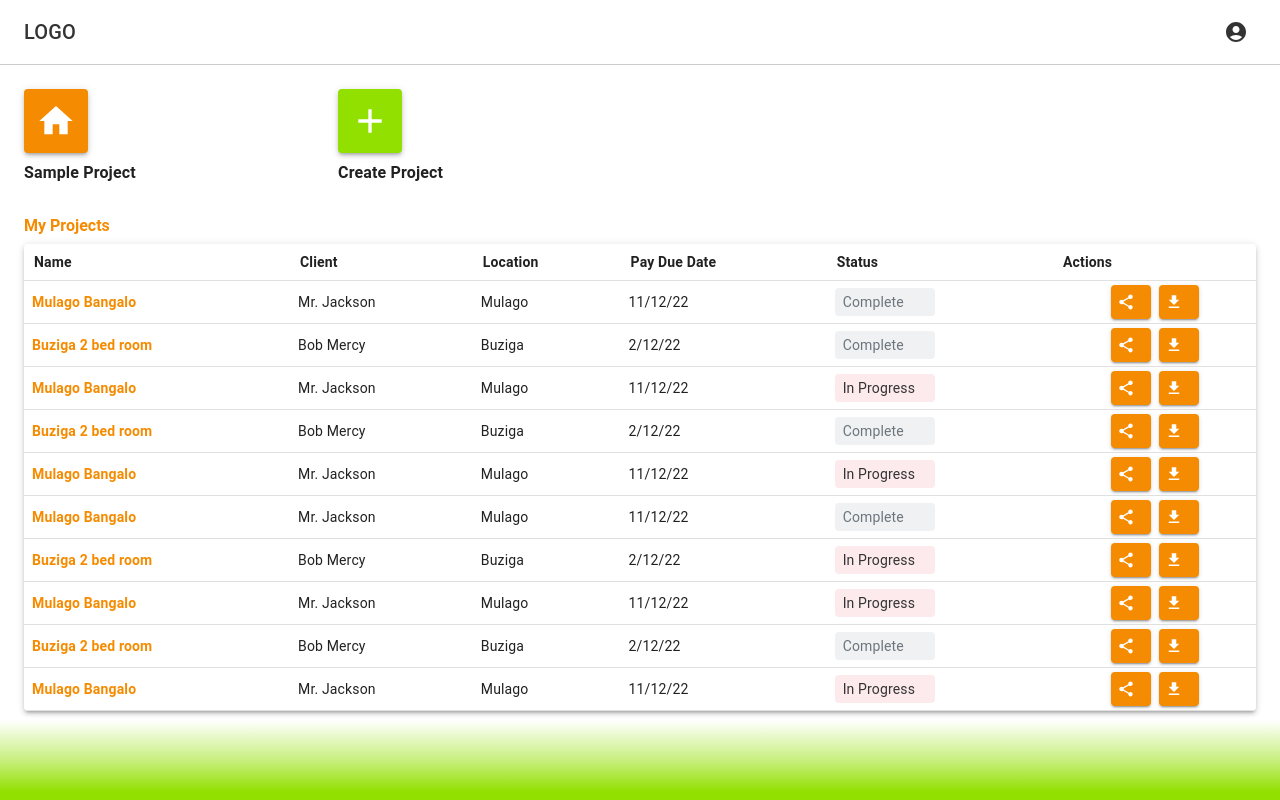
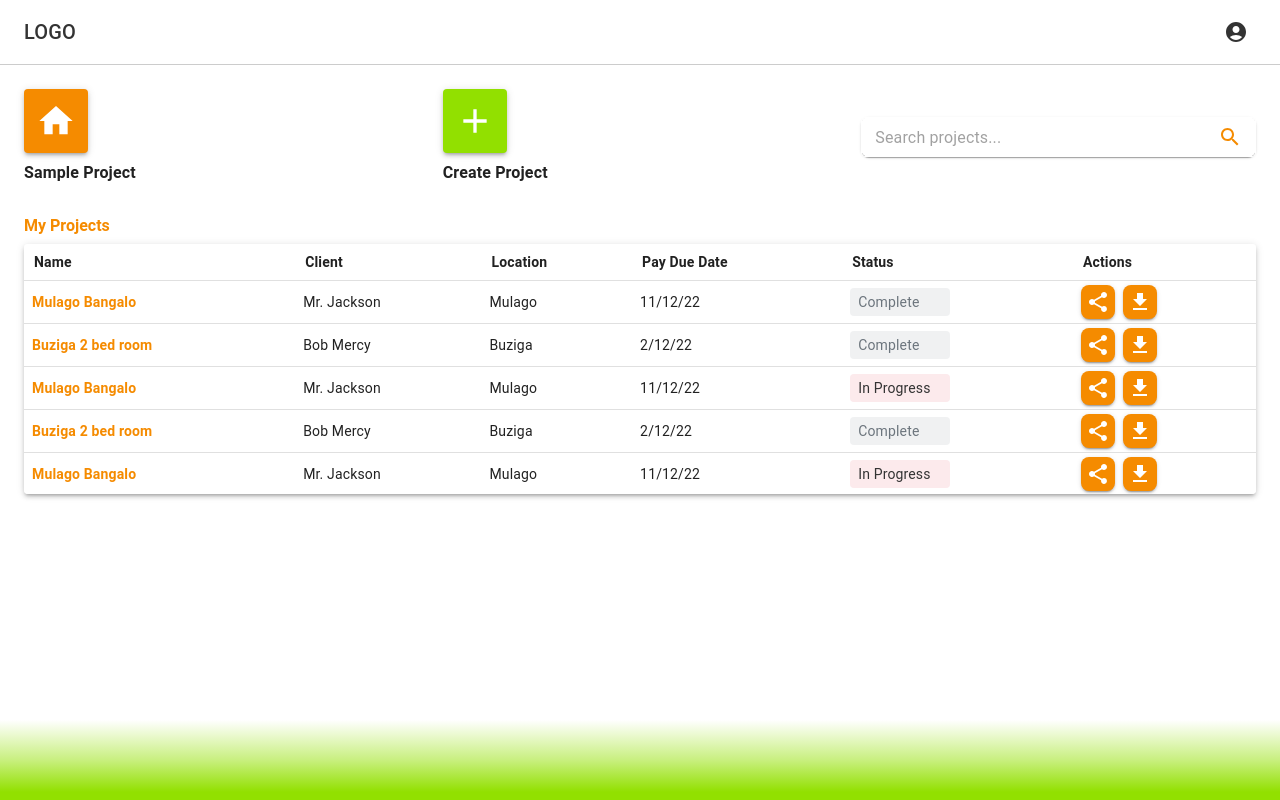
Before and after one commit to Gladys-tech/setup, a Next.js app: page /professional/projects in a window 1280 px wide. Built offline with nearby package versions, Linux system fonts and the light colour scheme.

Commit message:
project changes

```diff
--- a/src/pages/professional/projects.tsx
+++ b/src/pages/professional/projects.tsx
@@ -1,11 +1,12 @@
 import React, { useState } from 'react';
-import { Box, Button, Card, Dialog, DialogActions, DialogContent, DialogTitle, FormControl, Grid, MenuItem, Pagination, Paper, Select, Table, TableBody, TableCell, TableContainer, TableHead, TableRow, TextField, Typography, useTheme } from '@mui/material';
+import { Box, Button, Card, Dialog, DialogActions, DialogContent, DialogTitle, FormControl, Grid, InputAdornment, MenuItem, Pagination, Paper, Select, Table, TableBody, TableCell, TableContainer, TableHead, TableRow, TextField, Typography, useTheme } from '@mui/material';
 import HomeIcon from '@mui/icons-material/Home';
 import AddIcon from '@mui/icons-material/Add';
 import ShareIcon from '@mui/icons-material/Share';
 import DownloadIcon from '@mui/icons-material/Download';
 import UploadFileIcon from '@mui/icons-material/UploadFile';
 import { useRouter } from 'next/router';
+import SearchIcon from '@mui/icons-material/Search';
 
 // Define project interface
 interface Project {
@@ -24,12 +25,12 @@ const projects: Project[] = [
     { id: 2, name: 'Buziga 2 bed room', client: 'Bob Mercy', location: 'Buziga', payDueDate: '2/12/22', status: 'Complete' },
     { id: 3, name: 'Mulago Bangalo', client: 'Mr. Jackson', location: 'Mulago', payDueDate: '11/12/22', status: 'In Progress' },
     { id: 4, name: 'Buziga 2 bed room', client: 'Bob Mercy', location: 'Buziga', payDueDate: '2/12/22', status: 'Complete' },
-    { id: 5, name: 'Mulago Bangalo',  client: 'Mr. Jackson', location: 'Mulago', payDueDate: '11/12/22', status: 'In Progress' },
+    { id: 5, name: 'Mulago Bangalo', client: 'Mr. Jackson', location: 'Mulago', payDueDate: '11/12/22', status: 'In Progress' },
     { id: 6, name: 'Mulago Bangalo', client: 'Mr. Jackson', location: 'Mulago', payDueDate: '11/12/22', status: 'Complete' },
     { id: 7, name: 'Buziga 2 bed room', client: 'Bob Mercy', location: 'Buziga', payDueDate: '2/12/22', status: 'In Progress' },
     { id: 8, name: 'Mulago Bangalo', client: 'Mr. Jackson', location: 'Mulago', payDueDate: '11/12/22', status: 'In Progress' },
     { id: 9, name: 'Buziga 2 bed room', client: 'Bob Mercy', location: 'Buziga', payDueDate: '2/12/22', status: 'Complete' },
-    { id: 10, name: 'Mulago Bangalo',  client: 'Mr. Jackson', location: 'Mulago', payDueDate: '11/12/22', status: 'In Progress' },
+    { id: 10, name: 'Mulago Bangalo', client: 'Mr. Jackson', location: 'Mulago', payDueDate: '11/12/22', status: 'In Progress' },
     // { id: 2, name: 'Buziga 2 bed room', amount: 'Ugx 257,000', client: 'Bob Mercy', location: 'Buziga', payDueDate: '2/12/22', status: 'Complete' },
 ];
 
@@ -96,15 +97,13 @@ const Projects = () => {
         <Box display="flex" flexDirection="column" flexGrow={1} p={1}>
             <Grid container spacing={3}>
                 {/* First Box: Home Icon */}
-                <Grid item xs={12} sm={6} md={3}>
+                <Grid item xs={12} sm={4} md={4}>
                     <Box
                         sx={{
                             display: 'flex',
                             flexDirection: 'column',
                             alignItems: 'flex-start',
                             textAlign: 'center',
-                            // padding: 2,
-                            // width:'150px'
                         }}
                     >
                         <Box
@@ -131,8 +130,8 @@ const Projects = () => {
                     </Box>
                 </Grid>
 
-                {/* Second Box: Plus Icon */}
-                <Grid item xs={12} sm={6} md={3}>
+                {/* Second Box: Create Project */}
+                <Grid item xs={12} sm={4} md={4}>
                     <Box
                         onClick={handleClickOpen}
                         sx={{
@@ -140,8 +139,6 @@ const Projects = () => {
                             flexDirection: 'column',
                             alignItems: 'flex-start',
                             textAlign: 'center',
-                            // padding: 2,
-                            // width:'150px'
                         }}
                     >
                         <Box
@@ -167,6 +164,40 @@ const Projects = () => {
                         </Typography>
                     </Box>
                 </Grid>
+
+                {/* Third Box: Search TextField */}
+                <Grid item xs={12} sm={4} md={4}>
+                    <Box sx={{ display: 'flex', justifyContent: 'center', alignItems: 'center', height: '100%', }}>
+                        <TextField
+                            placeholder="Search projects..."
+                            variant="outlined"
+                            size="small"
+                            sx={{
+                                width: '100%',
+                                boxShadow: 1,
+                                borderRadius: 2, // Smooth border radius
+                                '& .MuiOutlinedInput-root': {
+                                    '& fieldset': {
+                                        borderColor: theme.palette.grey[300],
+                                    },
+                                    '&:hover fieldset': {
+                                        borderColor: theme.palette.grey[400],
+                                    },
+                                    '&.Mui-focused fieldset': {
+                                        borderColor: theme.palette.primary.main,
+                                    },
+                                },
+                            }}
+                            InputProps={{
+                                endAdornment: (
+                                    <InputAdornment position="end">
+                                        <SearchIcon sx={{ color: theme.palette.primary.main }} />
+                                    </InputAdornment>
+                                ),
+                            }}
+                        />
+                    </Box>
+                </Grid>
             </Grid>
 
             {/* Projects Table */}
@@ -175,25 +206,65 @@ const Projects = () => {
                     <Typography variant="h3" sx={{ fontWeight: 'bold', color: theme.palette.primary.main, fontSize: '16PX' }}>My Projects</Typography>
                 </Box>
 
-                <TableContainer component={Paper} sx={{ boxShadow: 3, overflowX: 'auto', minWidth: 300 }}>
-                    <Table
+                <TableContainer component={Paper} sx={{ boxShadow: 3, overflowX: 'auto', minWidth: 300, maxHeight: 250, overflowY: 'auto', }}>
+                    <Table stickyHeader
                         aria-label="simple table">
                         <TableHead>
                             <TableRow>
-                                <TableCell sx={{ fontWeight: 600, padding: '6px 10px' }}>Name</TableCell>
-                                {/* <TableCell sx={{ fontWeight: 600, padding: '6px 10px' }}>Amount</TableCell> */}
-                                <TableCell sx={{ fontWeight: 600, padding: '6px 10px' }}>Client</TableCell>
-                                <TableCell sx={{ fontWeight: 600, padding: '6px 10px' }}>Location</TableCell>
-                                <TableCell sx={{ fontWeight: 600, padding: '6px 10px' }}>Pay Due Date</TableCell>
-                                <TableCell sx={{ fontWeight: 600, padding: '6px 10px' }}>Status</TableCell>
-                                <TableCell sx={{ fontWeight: 600, padding: '6px 10px' }}>Actions</TableCell>
+                                <TableCell sx={{
+                                    fontWeight: 600, padding: '6px 10px', position: 'sticky',
+                                    top: 0,
+                                    backgroundColor: theme.palette.background.paper,
+                                    zIndex: 1,
+                                }}>
+                                    Name
+                                </TableCell>
+                                <TableCell sx={{
+                                    fontWeight: 600, padding: '6px 10px', position: 'sticky',
+                                    top: 0,
+                                    backgroundColor: theme.palette.background.paper,
+                                    zIndex: 1,
+                                }}>
+                                    Client
+                                </TableCell>
+                                <TableCell sx={{
+                                    fontWeight: 600, padding: '6px 10px', position: 'sticky',
+                                    top: 0,
+                                    backgroundColor: theme.palette.background.paper,
+                                    zIndex: 1,
+                                }}>
+                                    Location
+                                </TableCell>
+                                <TableCell sx={{
+                                    fontWeight: 600, padding: '6px 10px', position: 'sticky',
+                                    top: 0,
+                                    backgroundColor: theme.palette.background.paper,
+                                    zIndex: 1,
+                                }}>
+                                    Pay Due Date
+                                </TableCell>
+                                <TableCell sx={{
+                                    fontWeight: 600, padding: '6px 10px', position: 'sticky',
+                                    top: 0,
+                                    backgroundColor: theme.palette.background.paper,
+                                    zIndex: 1,
+                                }}>
+                                    Status
+                                </TableCell>
+                                <TableCell sx={{
+                                    fontWeight: 600, padding: '6px 10px', position: 'sticky',
+                                    top: 0,
+                                    backgroundColor: theme.palette.background.paper,
+                                    zIndex: 1,
+                                }}>
+                                    Actions
+                                </TableCell>
                             </TableRow>
                         </TableHead>
                         <TableBody>
                             {projects.map((project) => (
                                 <TableRow key={project.id} sx={{ height: '20px', cursor: 'pointer' }} onClick={() => handleProjectClick(project.id)}>
                                     <TableCell sx={{ fontWeight: 'bold', color: theme.palette.primary.main, padding: '4px 8px' }}>{project.name}</TableCell>
-                                    {/* <TableCell sx={{ padding: '4px 8px' }}>{project.amount}</TableCell> */}
                                     <TableCell sx={{ padding: '4px 8px' }}>{project.client}</TableCell>
                                     <TableCell sx={{ padding: '4px 8px' }}>{project.location}</TableCell>
                                     <TableCell sx={{ padding: '4px 8px' }}>{project.payDueDate}</TableCell>
@@ -203,17 +274,11 @@ const Projects = () => {
                                                 minWidth: '100px',
                                                 padding: '4px 8px',
                                                 backgroundColor:
-                                                    project.status === 'Foundation'
-                                                        ? 'rgba(0, 123, 255, 0.1)' // light blue
-                                                        : project.status === 'Spring beam'
-                                                            ? 'rgba(255, 193, 7, 0.1)' // light yellow
-                                                            : project.status === 'Roofing'
-                                                                ? 'rgba(40, 167, 69, 0.1)' // light green
-                                                                : project.status === 'Complete'
-                                                                    ? 'rgba(108, 117, 125, 0.1)' // light gray
-                                                                    : project.status === 'In Progress'
-                                                                        ? 'rgba(220, 53, 69, 0.1)' // light red
-                                                                        : 'rgba(0, 0, 0, 0.05)', // default light black for unknown status
+                                                    project.status === 'Complete'
+                                                        ? 'rgba(108, 117, 125, 0.1)' // light gray
+                                                        : project.status === 'In Progress'
+                                                            ? 'rgba(220, 53, 69, 0.1)' // light red
+                                                            : 'rgba(0, 0, 0, 0.05)', // default light black for unknown status
                                                 color:
                                                     project.status === 'Complete' ? '#6c757d' : '#333', // darker color for complete
                                                 borderRadius: '4px',
@@ -222,38 +287,55 @@ const Projects = () => {
                                             {project.status}
                                         </Box>
                                     </TableCell>
-                                    <TableCell sx={{ display: 'flex', justifyContent: 'center', padding: '4px 8px' }}>
-                                        <Box display="flex" gap={1} justifyContent="center">
+                                    <TableCell sx={{
+                                        display: 'flex', justifyContent: 'center', padding: '4px 8px', flexDirection: 'column',
+                                        alignItems: 'flex-start',
+                                    }}>
+                                        <Box display="flex" gap={1} justifyContent="center" >
                                             <Button
                                                 variant="contained"
                                                 color="primary"
                                                 size="small"
                                                 sx={{
-                                                    minWidth: '40px',
-                                                    padding: 1,
+                                                    minWidth: '34px',
+                                                    minHeight: '34px',
+                                                    padding: 0,
+                                                    borderRadius: '8px',
+                                                    display: 'flex',
+                                                    alignItems: 'center',
+                                                    justifyContent: 'center',
                                                     color: 'white',
                                                     '&:hover': {
                                                         backgroundColor: theme => theme.palette.primary.dark,
                                                     },
                                                 }}
-                                                startIcon={<ShareIcon sx={{ color: 'white' }} />}
-                                            />
+                                            >
+                                                <ShareIcon sx={{ color: 'white' }} />
+                                            </Button>
+
                                             <Button
                                                 variant="contained"
                                                 color="primary"
                                                 size="small"
                                                 sx={{
-                                                    minWidth: '40px',
-                                                    padding: 1,
+                                                    minWidth: '34px',
+                                                    minHeight: '34px',
+                                                    padding: 0,
+                                                    borderRadius: '8px',
+                                                    display: 'flex',
+                                                    alignItems: 'center',
+                                                    justifyContent: 'center',
                                                     color: 'white',
                                                     '&:hover': {
                                                         backgroundColor: theme => theme.palette.primary.dark,
                                                     },
                                                 }}
-                                                startIcon={<DownloadIcon sx={{ color: 'white' }} />}
-                                            />
+                                            >
+                                                <DownloadIcon sx={{ color: 'white' }} />
+                                            </Button>
                                         </Box>
                                     </TableCell>
+
                                 </TableRow>
                             ))}
                         </TableBody>
```
Also changed, not shown: src/pages/professional/projects/[id].tsx (+8 -19 lines).
